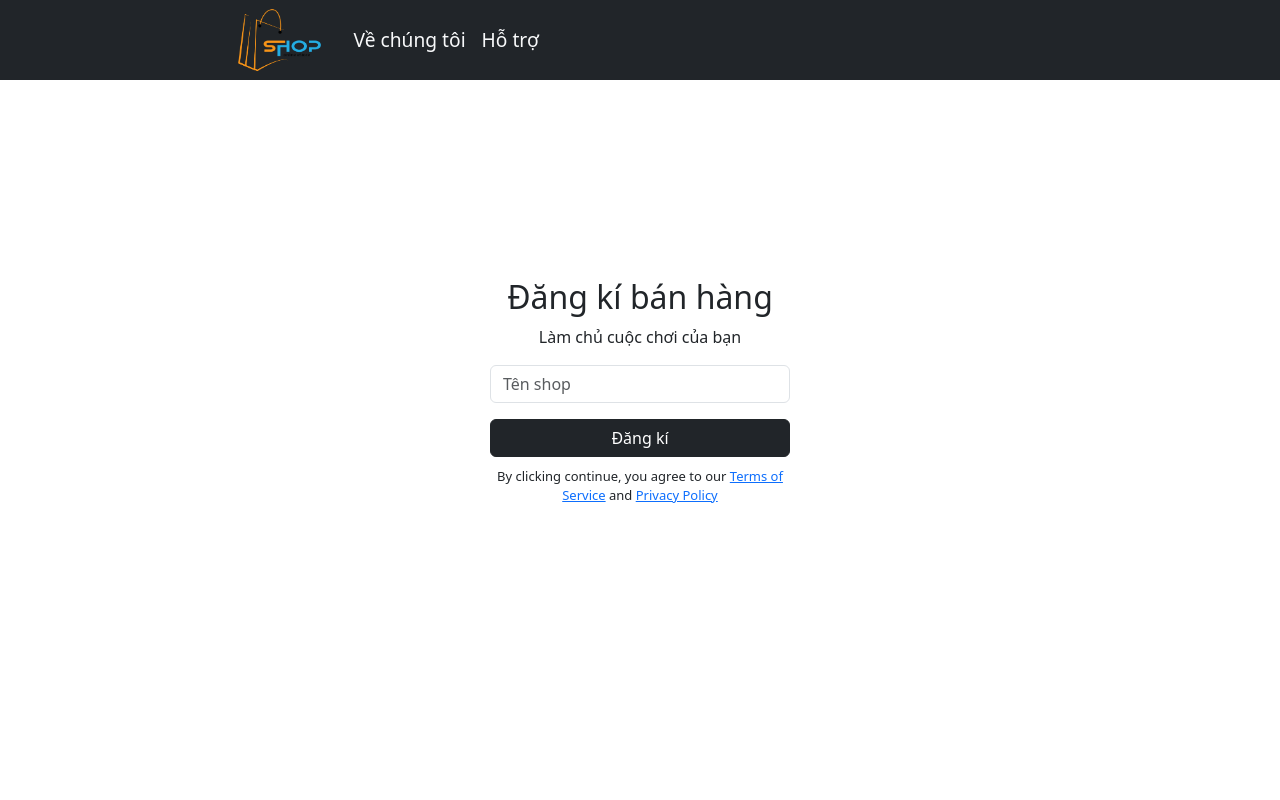
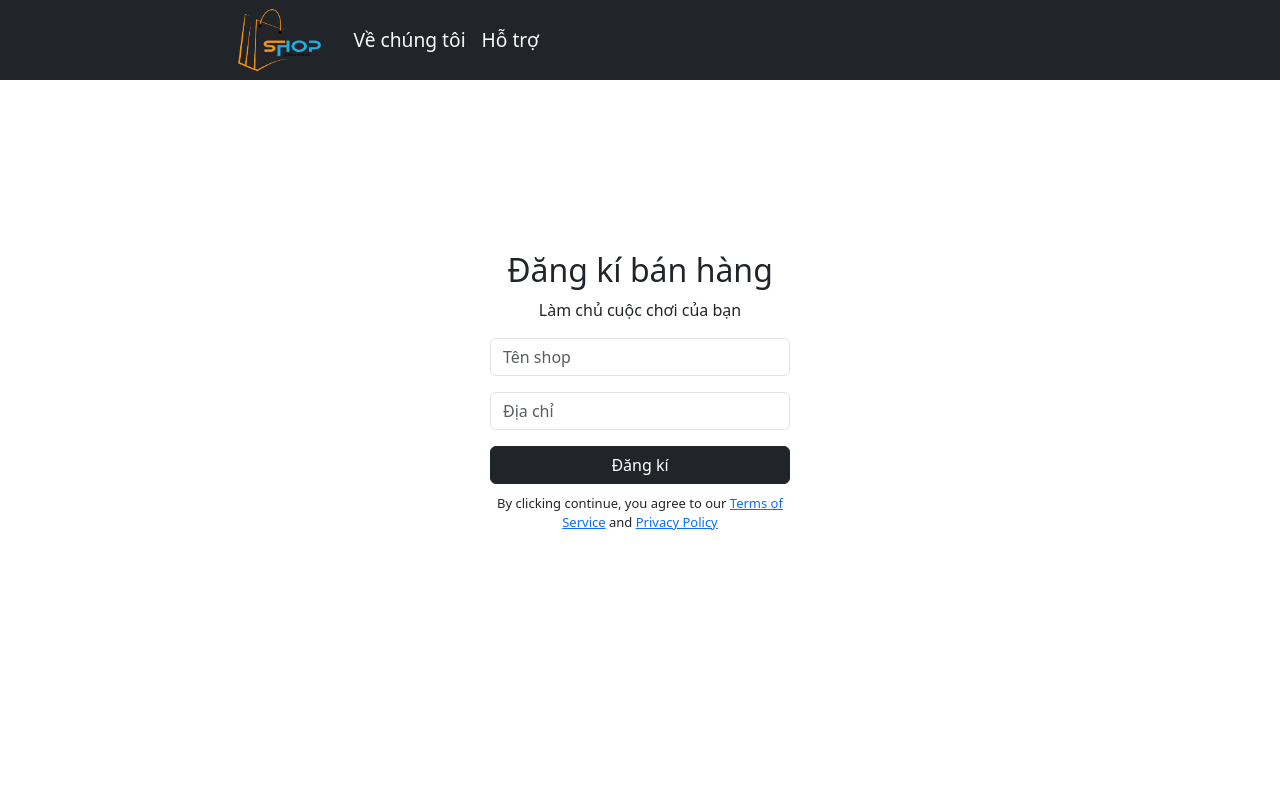
Before and after one commit to MinhBTHE186598/OnlineShop, a React (Create React App) app: page /addSeller in a window 1280 px wide. Shown: the top 800 px of the page. Built offline with nearby package versions, Linux system fonts and the light colour scheme.

Commit message:
thêm address vào addSeller

```diff
--- a/src/components/FormAddSeller.js
+++ b/src/components/FormAddSeller.js
@@ -12,6 +12,9 @@ function FormGroupExample() {
         <Form.Group className="mb-3" controlId="formGroupNameShop">
           <Form.Control type="text" placeholder="Tên shop" />
         </Form.Group>
+        <Form.Group className="mb-3" controlId="formGroupAddress">
+          <Form.Control type="text" placeholder="Địa chỉ" />
+        </Form.Group>
         <Button variant="dark" type="submit" style={{ width: '100%' }}>
           Đăng kí
         </Button>
```
